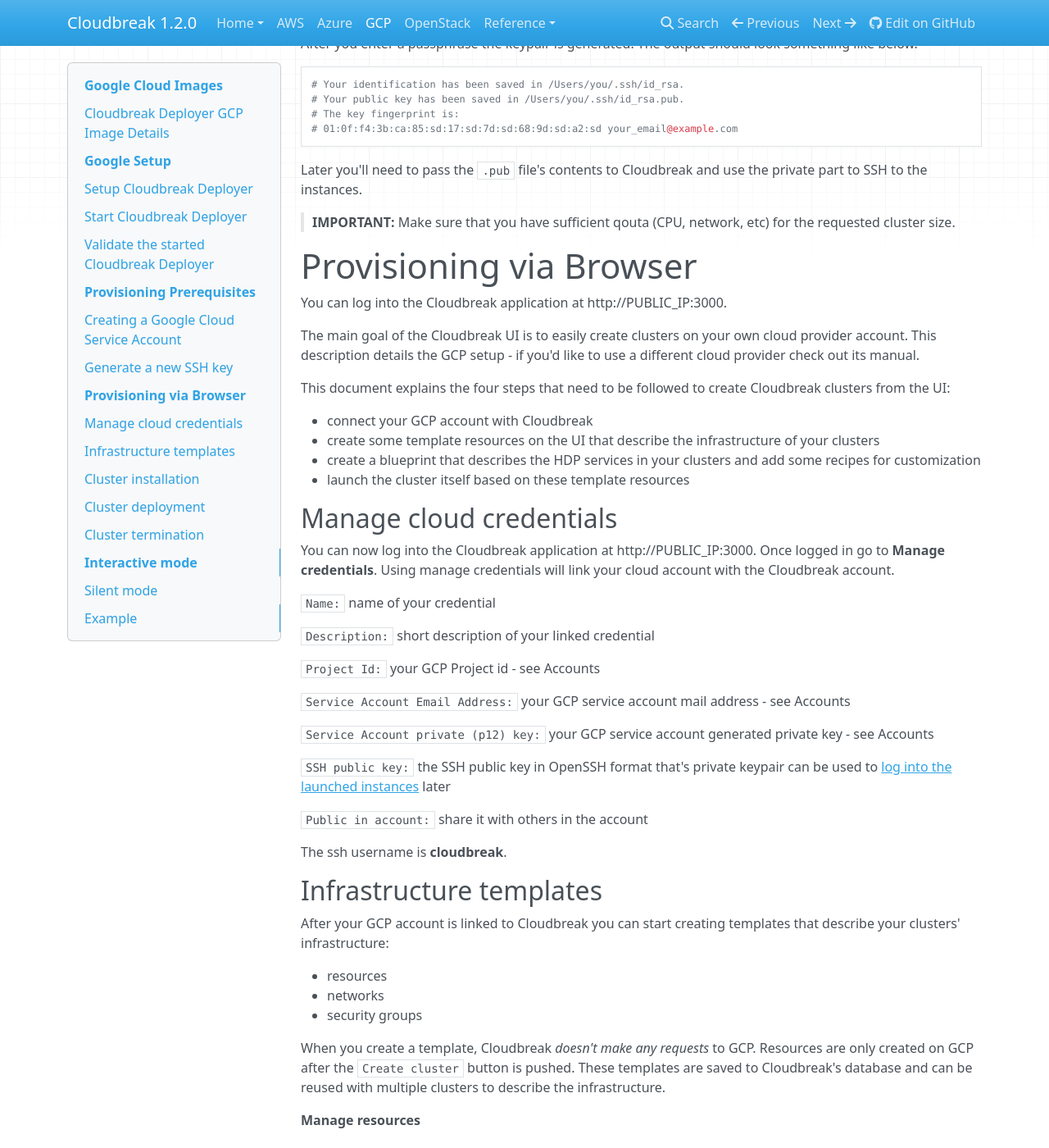
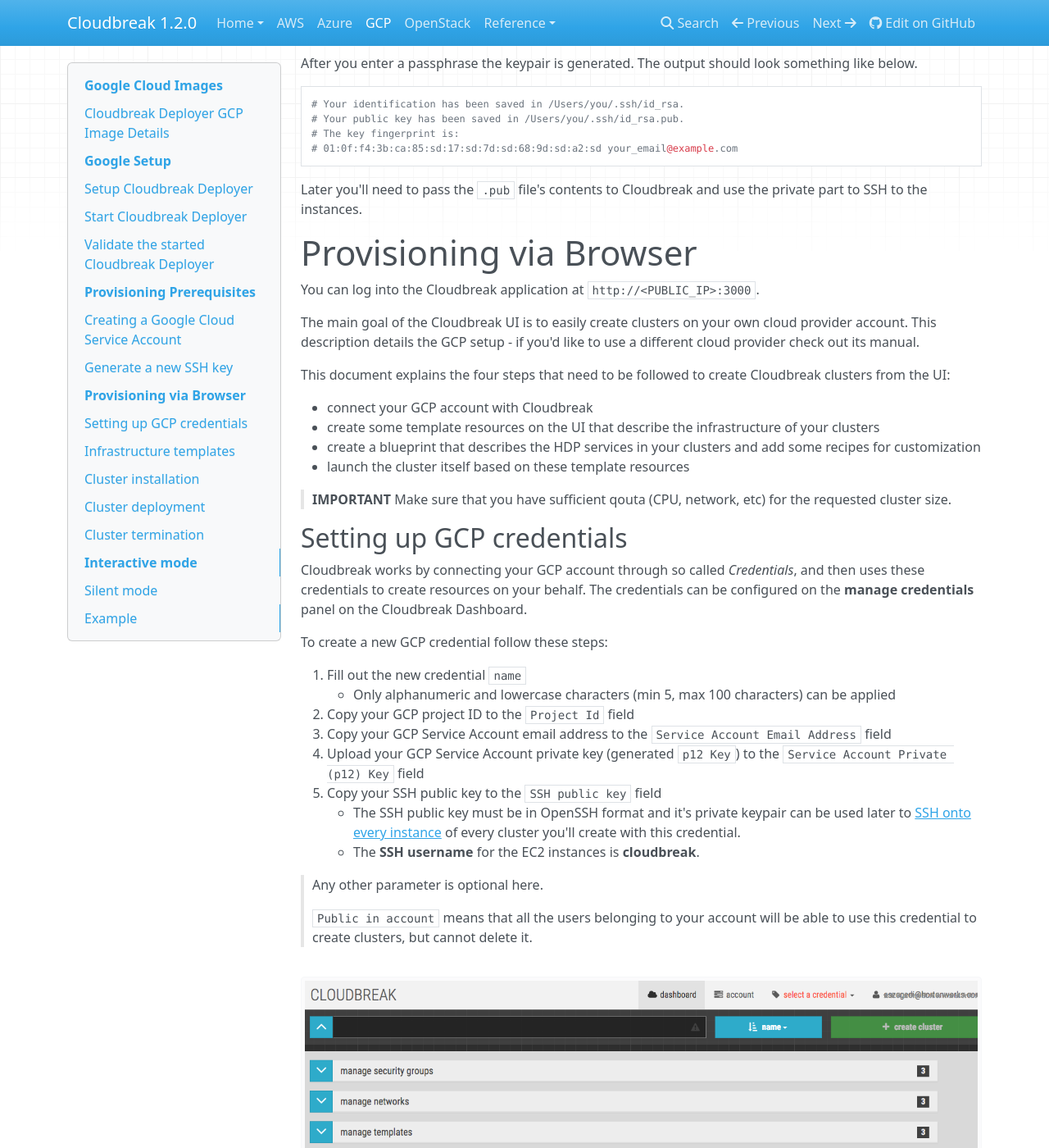
Before and after one commit to wprender/cloudbreak-docs, an MkDocs documentation site: the page built from docs/gcp.md, in a window 1280 px wide and 1400 px high, scrolled down 4481 px. Shown: the whole window at 82% size. Built offline with MkDocs 1.6.1, drawn with Linux system fonts in a browser that asks for light colours; nearby versions of some CDN libraries; old or Windows-style settings are respelled for this version of MkDocs; some of the changed text lies outside the part shown.

Commit message:
Revisited manage credentials for GCP

```diff
--- a/docs/gcp.md
+++ b/docs/gcp.md
@@ -116,9 +116,12 @@ Make sure that at API level (**APIs and auth** menu) you have enabled:
 * Google Cloud Storage
 * Google Cloud Storage JSON API
 
->If you enabled every API then you have to wait about **10 minutes** for the provider.
+>If you have enabled every API then you have to wait about **10 minutes** for the provider.
 
-When creating GCP credentials in Cloudbreak you will have to provide the email address of the Service Account and the project ID (from Google Developers Console - Projects) where the service account is created. You'll also have to upload the generated P12 file and provide an OpenSSH formatted public key that will be used as an SSH key.
+When creating GCP credentials **in Cloudbreak you will have to provide the email address of your `Service Account`
+(from the Service accounts page of your Google Cloud Platform Permissions) and the `Project ID` (from the Dashboard
+of your Google Cloud Platform Home) where the service account is created.** You'll also have to **upload the
+generated P12 file and provide an OpenSSH formatted public key** that will be used as an SSH key.
 
 ## Generate a new SSH key
 
@@ -152,11 +155,9 @@ After you enter a passphrase the keypair is generated. The output should look so
 
 Later you'll need to pass the `.pub` file's contents to Cloudbreak and use the private part to SSH to the instances.
 
-> **IMPORTANT:** Make sure that you have sufficient qouta (CPU, network, etc) for the requested cluster size.
+# Provisioning via Browser
 
-#Provisioning via Browser
-
-You can log into the Cloudbreak application at http://PUBLIC_IP:3000.
+You can log into the Cloudbreak application at `http://<PUBLIC_IP>:3000`.
 
 The main goal of the Cloudbreak UI is to easily create clusters on your own cloud provider account.
 This description details the GCP setup - if you'd like to use a different cloud provider check out its manual.
@@ -168,26 +169,32 @@ This document explains the four steps that need to be followed to create Cloudbr
 - create a blueprint that describes the HDP services in your clusters and add some recipes for customization
 - launch the cluster itself based on these template resources
 
+>**IMPORTANT** Make sure that you have sufficient qouta (CPU, network, etc) for the requested cluster size.
 
-## Manage cloud credentials
+## Setting up GCP credentials
 
-You can now log into the Cloudbreak application at http://PUBLIC_IP:3000. Once logged in go to **Manage credentials**. Using manage credentials will  link your cloud account with the Cloudbreak account.
+Cloudbreak works by connecting your GCP account through so called *Credentials*, and then uses these credentials to
+create resources on your behalf. The credentials can be configured on the **manage credentials** panel on the
+Cloudbreak Dashboard.
 
-`Name:` name of your credential
+To create a new GCP credential follow these steps:
 
-`Description:` short description of your linked credential
+  1. Fill out the new credential `name`
+    - Only alphanumeric and lowercase characters (min 5, max 100 characters) can be applied
+  2. Copy your GCP project ID to the `Project Id` field
+  3. Copy your GCP Service Account email address to the `Service Account Email Address` field
+  4. Upload your GCP Service Account private key (generated `p12 Key`) to the `Service Account Private (p12) Key` field
+  5. Copy your SSH public key to the `SSH public key` field
+    - The SSH public key must be in OpenSSH format and it's private keypair can be used later to [SSH onto every instance](operations.md#ssh-to-the-hosts) of every cluster you'll create with this credential.
+    - The **SSH username** for the EC2 instances is **cloudbreak**.
 
-`Project Id:` your GCP Project id - see Accounts
+>Any other parameter is optional here.
 
-`Service Account Email Address:` your GCP service account mail address - see Accounts
+>`Public in account` means that all the users belonging to your account will be able to use this credential to create
+clusters, but cannot delete it.
 
-`Service Account private (p12) key:` your GCP service account generated private key - see Accounts
-
-`SSH public key:` the SSH public key in OpenSSH format that's private keypair can be used to [log into the launched instances](http://sequenceiq.com/cloudbreak-deployer/1.1.0/insights/#ssh-to-the-host) later
-
-`Public in account:` share it with others in the account
-
-The ssh username is **cloudbreak**.
+![](/images/gcp-credential.png)
+<sub>*Full size [here](/images/gcp-credential.png).*</sub>
 
 ## Infrastructure templates
 
```
Also changed, not shown: docs/images/gcp-credential.png (added).
